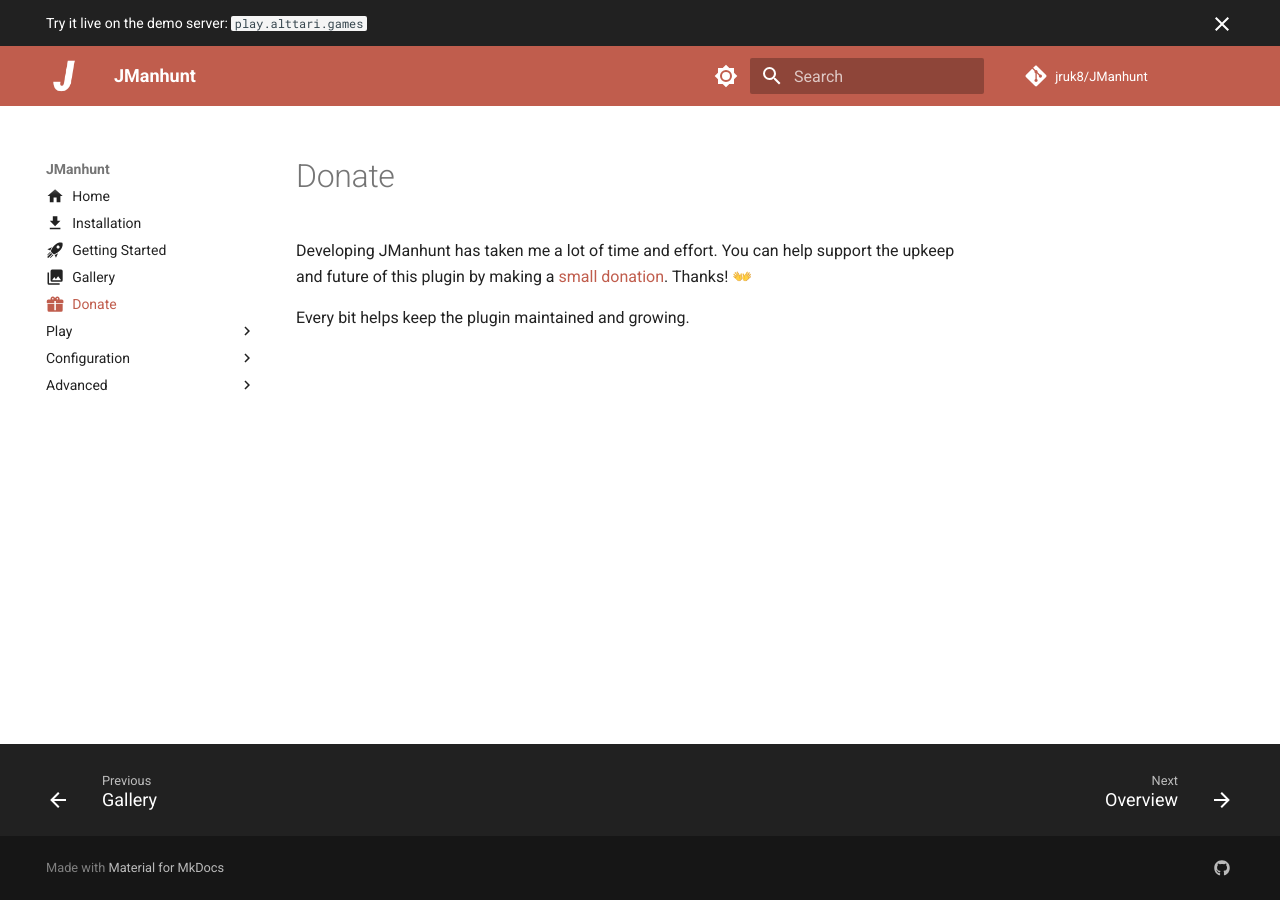
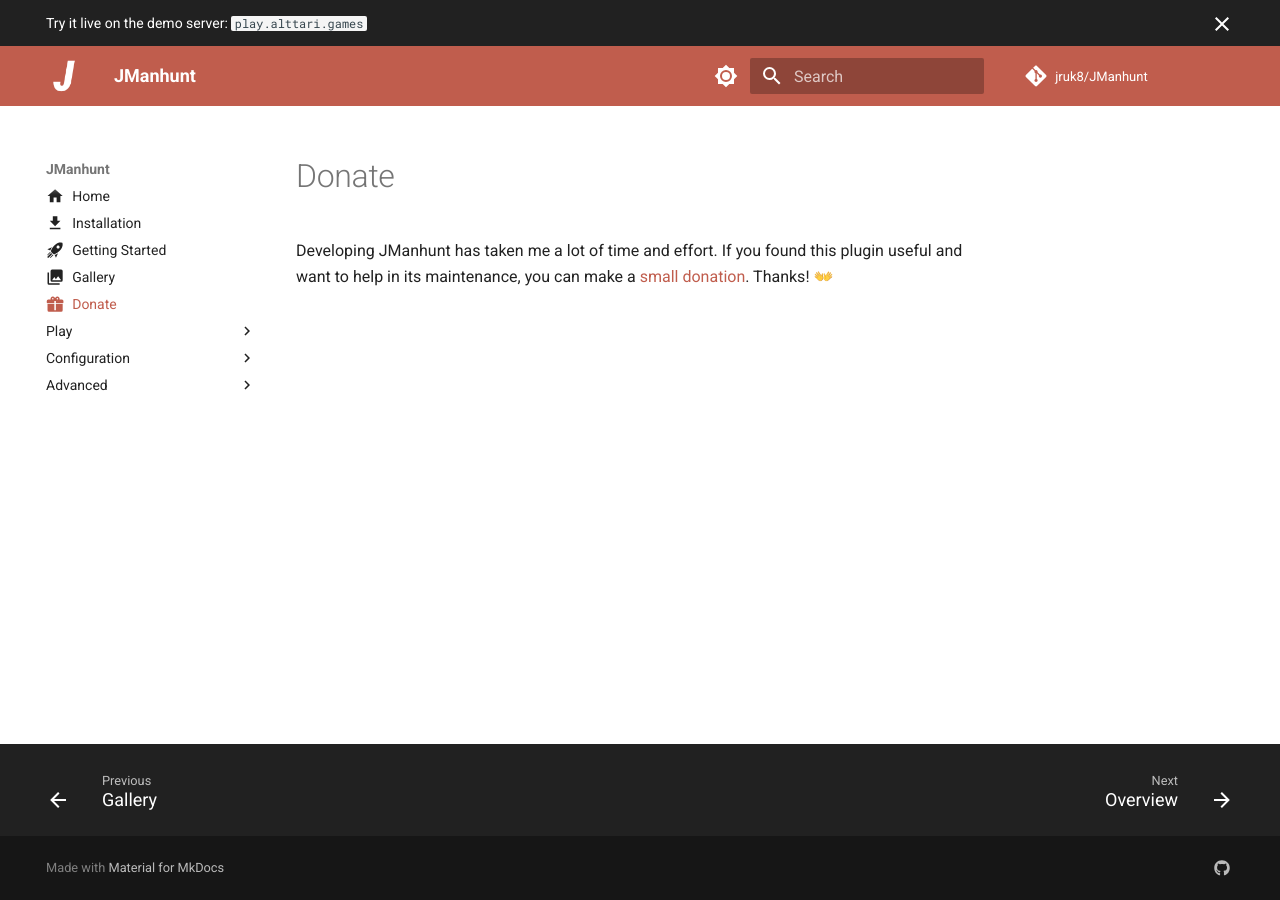
Before and after one commit to jruk8/JManhunt, an MkDocs documentation site: the page built from docs/donate.md, in a window 1280 px wide. Built offline with MkDocs 1.6.1 and Material for MkDocs 9.7.7, drawn with Linux system fonts in a browser that asks for light colours; comment, search, counter and statistics services are not loaded.

Commit message:
docs: clarify documentation

```diff
--- a/docs/donate.md
+++ b/docs/donate.md
@@ -4,6 +4,4 @@ icon: material/gift
 
 # Donate
 
-Developing JManhunt has taken me a lot of time and effort. You can help support the upkeep and future of this plugin by making a [small donation](https://ko-fi.com/jruk). Thanks! 👐
-
-Every bit helps keep the plugin maintained and growing.
+Developing JManhunt has taken me a lot of time and effort. If you found this plugin useful and want to help in its maintenance, you can make a [small donation](https://ko-fi.com/jruk). Thanks! 👐
```
